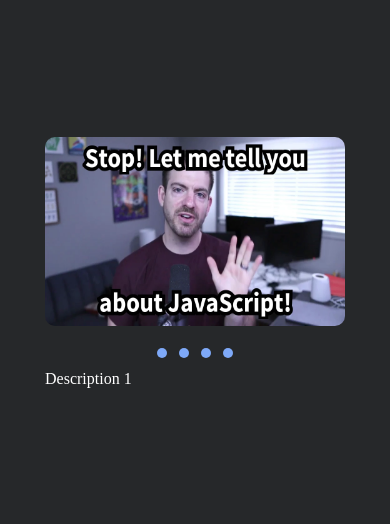
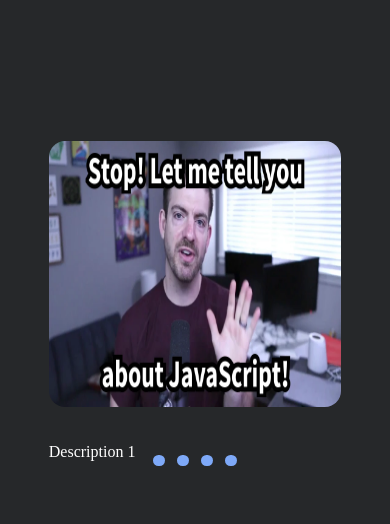
Before and after one commit to kalinin-roman/cssMemeSlider, a plain HTML site: page cssMemeSlider/index.html in a window 390 px wide. Drawn offline with Linux system fonts and the light colour scheme.

Commit message:
refactor: change px to relative units of measurement  Sat, Sep 16, 2023 03:49:47 PM

```diff
--- a/cssMemeSlider/index.html
+++ b/cssMemeSlider/index.html
@@ -3,7 +3,7 @@
 <head>
   <meta charset="UTF-8">
   <meta name="viewport" content="width=device-width, initial-scale=1.0">
-  <title>Document</title>
+  <title>cssMemeSlider</title>
   <link rel="stylesheet" href="/cssMemeSlider/cssMemeSlider/style.css">
   <link rel="stylesheet" href="/cssMemeSlider/cssMemeSlider/media.css">
 </head>
@@ -12,10 +12,10 @@
     <div class="div-slider">
       <div class="slider middle">
         <div class="sliders">
-          <input type="radio" name="r" id="r1" checked>
-          <input type="radio" name="r" id="r2">
-          <input type="radio" name="r" id="r3">
-          <input type="radio" name="r" id="r4">
+          <input type="radio" name="r-btn" id="input1" checked>
+          <input type="radio" name="r-btn" id="input2">
+          <input type="radio" name="r-btn" id="input3">
+          <input type="radio" name="r-btn" id="input4">
 
           <div class="slide s1">
             <img src="/cssMemeSlider/cssMemeSlider/img/slide1.webp" alt="meme1">
@@ -35,10 +35,10 @@
           </div>
         </div>
           <div class="navigation">
-            <label class="btn" for="r1"></label>
-            <label class="btn" for="r2"></label>
-            <label class="btn" for="r3"></label>
-            <label class="btn" for="r4"></label>
+            <label class="btn" for="input1"></label>
+            <label class="btn" for="input2"></label>
+            <label class="btn" for="input3"></label>
+            <label class="btn" for="input4"></label>
           </div>
 
       </div>
--- a/cssMemeSlider/media.css
+++ b/cssMemeSlider/media.css
@@ -1,50 +1,45 @@
 @media (max-width: 1400px) {
   .container {
-    max-width: 700px;
+    max-width: 75%;
   }
 
   .slider {
-    max-height: 400px;
+    max-height: 65vh;
   }
 }
 
 @media (max-width: 700px) {
   .container {
-    max-width: 560px;
+    max-width: 75%;
   }
 
   .slider {
     display: flex;
     flex-direction: column;
     justify-content: center;
-    /* max-height: 255px; */
   }
 
   .slide img {
-    margin-bottom: 60px;
+    margin-bottom: 3em;
     height: 70%;
   }
 
   .navigation {
-    margin-top: -100px;
+    margin-top: -7em;
     justify-content: center;
   }
 }
 
 @media (max-width: 560px) {
-  .container {
-    max-width: 300px;
-  }
-
   .slider {
-    max-height: 300px;
+    max-height: 50vh;
   }
 
   .navigation {
-    margin-top: -80px;
+    margin-top: -5.5em;
   }
 
   .slide img {
-    margin-bottom: 40px;
+    margin-bottom: 2em;
 }
 }
--- a/cssMemeSlider/style.css
+++ b/cssMemeSlider/style.css
@@ -4,7 +4,7 @@
 }
 
 body {
-  padding: 100px 0;
+  padding: 6em 0;
   background-color: #26282a;
 }
 
@@ -12,18 +12,17 @@
 
 .container {
   margin: 0 auto;
-  max-width: 1400px;
-  max-height: 650px;
+  max-width: 81.4%;
 }
 
 .slider {
   width: 100%;
-  height: 650px;
+  height: 70vh;
   overflow: hidden;
 }
 
 .sliders {
-  margin-bottom: 15px;
+  margin-bottom: 1em;
   width: 400%;
   height: 90%;
   display: flex;
@@ -35,25 +34,25 @@
 }
 
 .slide img {
-  margin-bottom: 15px;
+  margin-bottom: 1em;
   width: 100%;
   height: 100%;
-  border-radius: 10px;
+  border-radius: 1em;
 }
 
-#r1:checked ~ .s1 {
+#input1:checked ~ .s1 {
   margin-left: 0;
 }
 
-#r2:checked ~ .s1 {
+#input2:checked ~ .s1 {
   margin-left: -25%;
 }
 
-#r3:checked ~ .s1 {
+#input3:checked ~ .s1 {
   margin-left: -50%;
 }
 
-#r4:checked ~ .s1 {
+#input4:checked ~ .s1 {
   margin-left: -75%;
 }
 
@@ -63,28 +62,31 @@
 }
 
 .btn {
-  height: 10px;
-  width: 10px;
-  margin: 6px;
+  height: 0.7em;
+  width: 0.7em;
+  margin: 0.4em;
   cursor: pointer;
   background-color: #7ea9f8;
   /* opacity: .5; */
-  border-radius: 10px;
+  border-radius: 1em;
   transition: all .3s ease-in-out;
 }
 
+.btn::before {
+  content: "";
+  padding: 10px;
+}
 .btn:hover {
   background-color: #fff;
 }
 
-input[name="r"] {
+input[name="r-btn"] {
   display: none;
 }
 
 .descr {
   margin: 0;
-  height: 20px;
-  font-size: 16px;
+  font-size: 1em;
   font-weight: 400;
   color: #fff;
   overflow: hidden;
```
